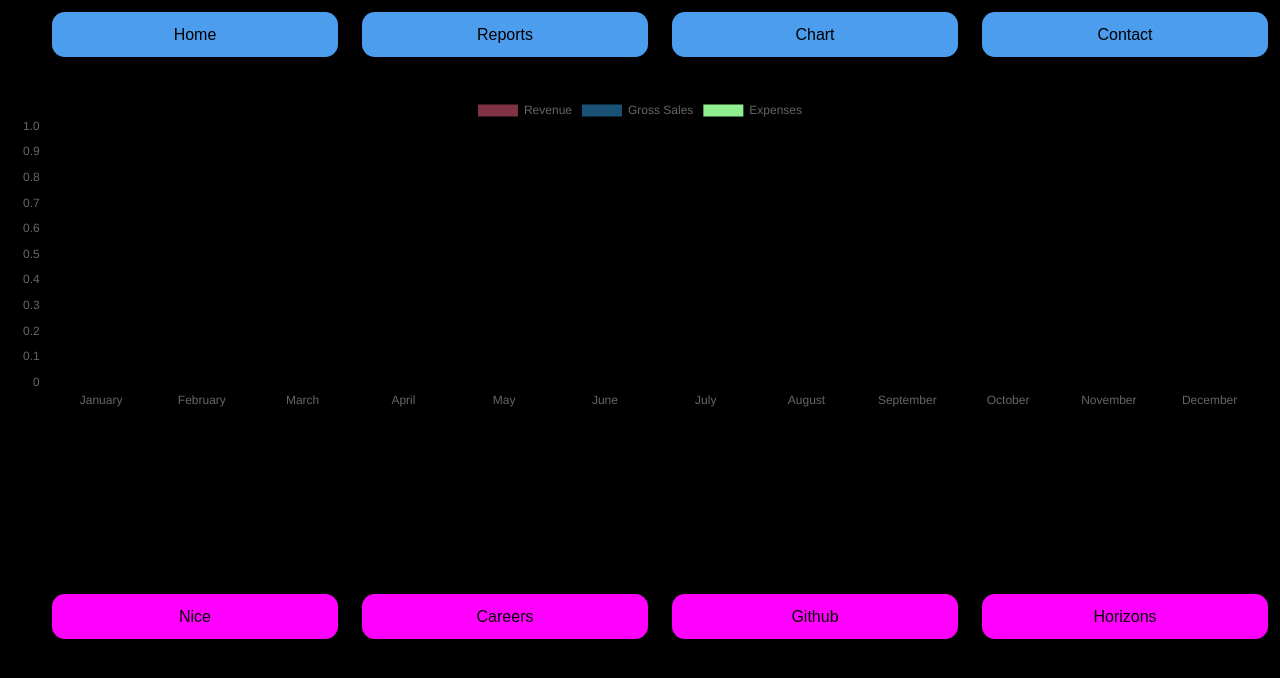
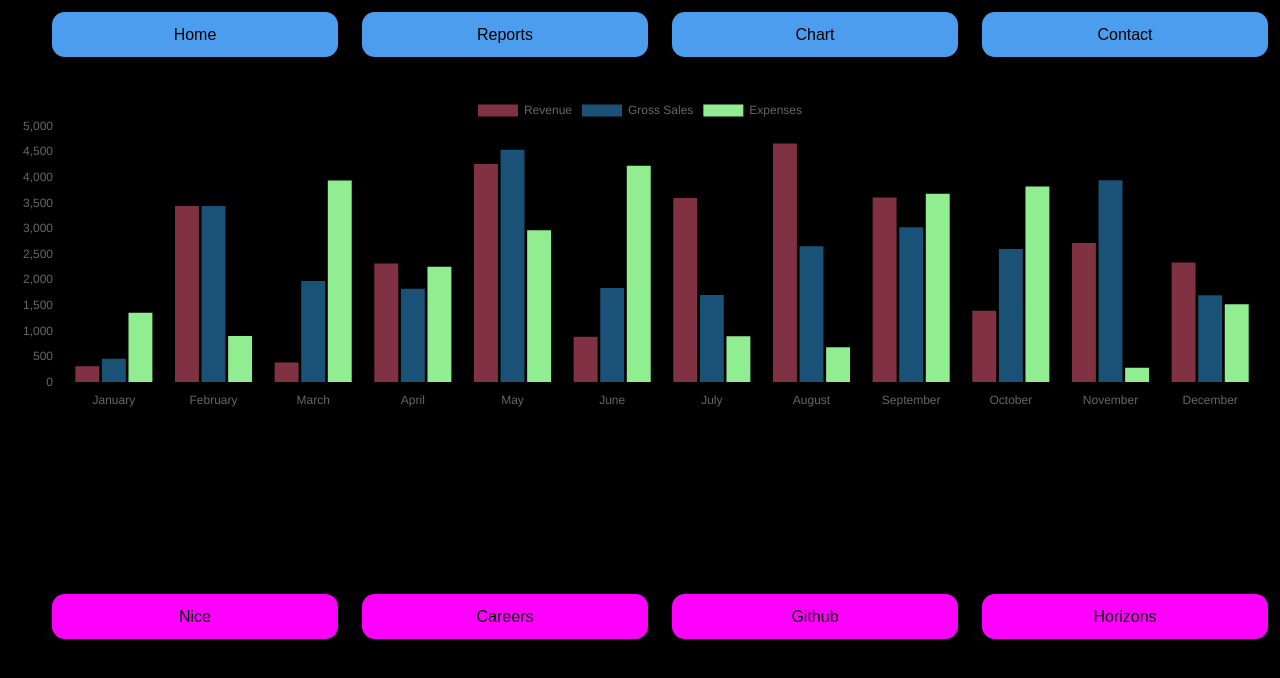
Before and after one commit to LeifChristian/dataGridandCharts, a React (Create React App) app: page /Chart in a window 1280 px wide. Shown: the top 678 px of the page. Built offline with nearby package versions, Linux system fonts and the light colour scheme; what devextreme would draw is missing.

Commit message:
math random on nodata

```diff
--- a/src/components/chart.tsx
+++ b/src/components/chart.tsx
@@ -65,9 +65,9 @@ let apicall = async () => {
 
   await axios(config)
   .then(function (response) {
-    console.log(JSON.stringify(response.data).slice(0, 100), '...');
+    console.log(JSON.stringify(response?.data).slice(0, 100), '...response');
     console.log(typeof(response?.data), ' -response data type');
-    dataArray = response.data
+    dataArray = response?.data
   })
   .catch(function (error) {
     console.log(error);
@@ -93,10 +93,10 @@ const mapToData = () => {
 
 for (let i in dataArray){
 
-  arrayOfStats.push(dataArray[i].stats)
-  arrayOfExpenses.push(dataArray[i].expenses)
-  arrayOfSales.push(dataArray[i].sales)
-  arrayOfTitles.push(dataArray[i].title)
+  arrayOfStats.push(dataArray[i]?.stats)
+  arrayOfExpenses.push(dataArray[i]?.expenses)
+  arrayOfSales.push(dataArray[i]?.sales)
+  arrayOfTitles.push(dataArray[i]?.title)
 
 }
 
@@ -122,17 +122,17 @@ const data = {
   datasets: [
     {
       label: 'Revenue',
-      data: labels.map((i, z) => thing[z]?.titles == i ? thing[z]?.revenue: null),
+      data: labels.map((i, z) => thing[z]?.titles == i ? thing[z]?.revenue:  Math.floor(Math.random() * (5000 - 500 + 1) + 200)),
       backgroundColor: 'rgba(255, 99, 132, 0.5)',
     },
     {
       label: 'Gross Sales',
-      data: labels.map((i, z) => thing[z]?.titles == i ? thing[z]?.sales: null),// Math.floor(Math.random() * (5000 - 500 + 1) + 200)),
+      data: labels.map((i, z) => thing[z]?.titles == i ? thing[z]?.sales: Math.floor(Math.random() * (5000 - 500 + 1) + 200)),
       backgroundColor: 'rgba(53, 162, 235, 0.5)',
     },
     {
       label: 'Expenses',
-      data: labels.map((i, z) => thing[z]?.titles == i ? thing[z]?.expenses: null),// Math.floor(Math.random() * (5000 - 500 + 1) + 200)),
+      data: labels.map((i, z) => thing[z]?.titles == i ? thing[z]?.expenses:  Math.floor(Math.random() * (5000 - 500 + 1) + 200)),
       backgroundColor: 'lightgreen',
     },
   ],
```
